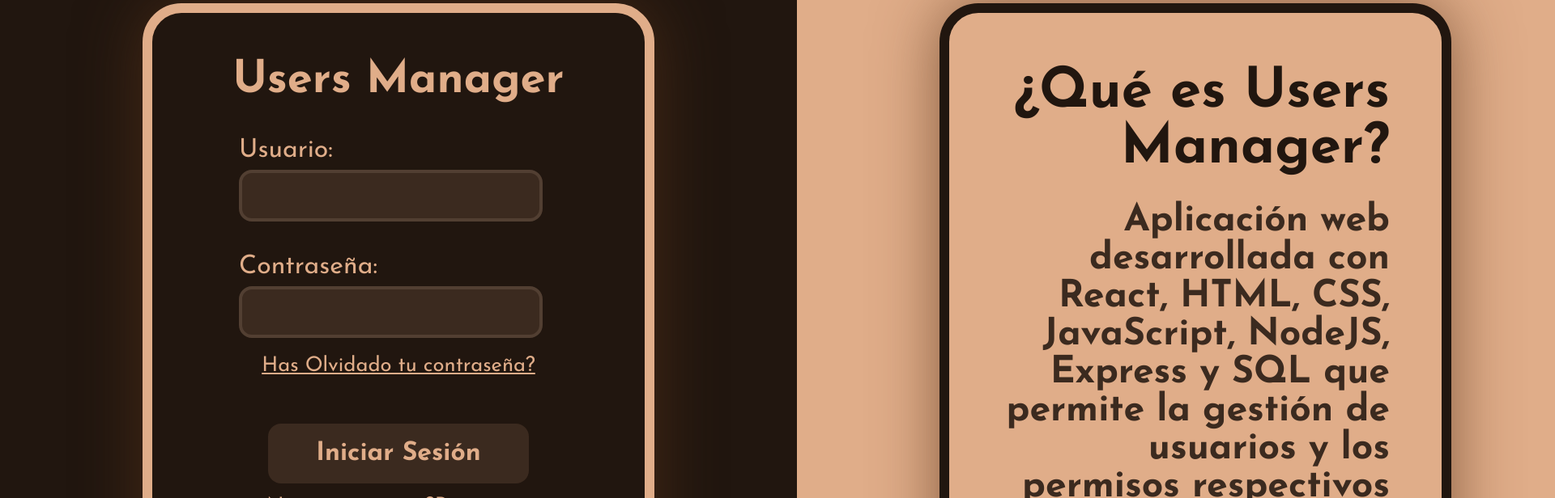
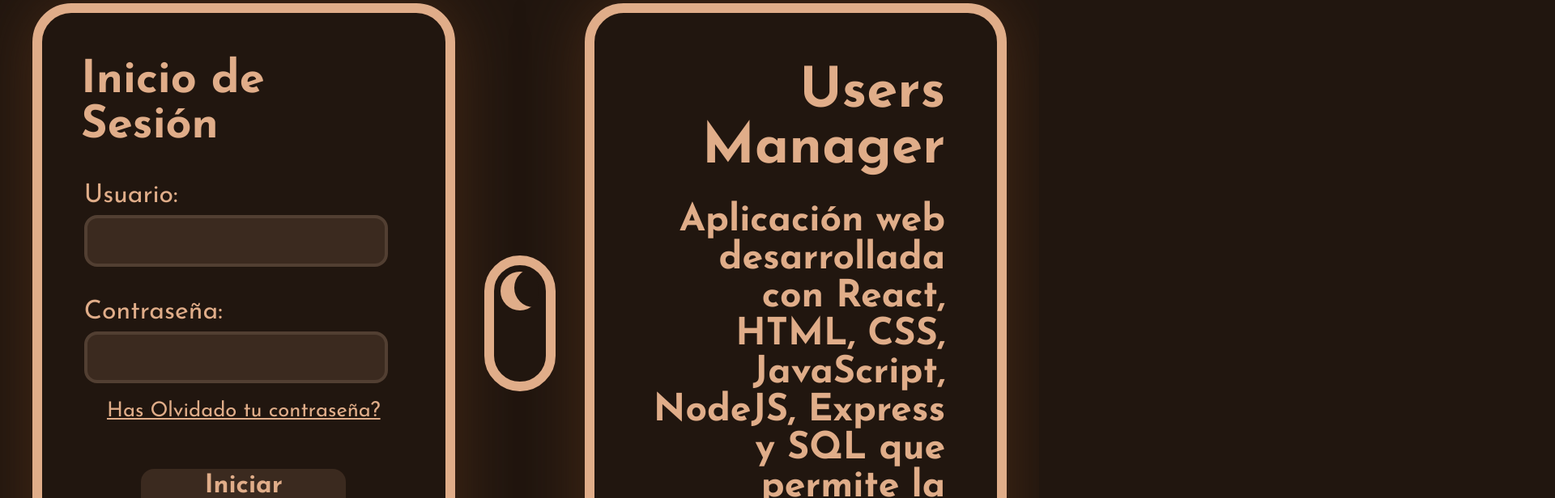
Before and after one commit to carlosegueda/users_manager, a React (Vite) app in the folder frontend/: page / in a window 1280 px wide. Shown: the top 616 px of the page at 81% size, 1920 px wide, since content can reach past the window. Built offline with nearby package versions, Linux system fonts and the light colour scheme.

Commit message:
Switch de temas agregado y funcional

```diff
--- a/frontend/package.json
+++ b/frontend/package.json
@@ -12,7 +12,8 @@
   "dependencies": {
     "react": "^19.1.0",
     "react-dom": "^19.1.0",
-    "react-router-dom": "^7.6.3"
+    "react-router-dom": "^7.6.3",
+    "vite": "^5.0.0"
   },
   "devDependencies": {
     "@eslint/js": "^9.29.0",
--- a/frontend/src/App.jsx
+++ b/frontend/src/App.jsx
@@ -4,6 +4,8 @@ import LoginPage from "./pages/loginPage";
 import RegisterPage from "./pages/registerPage";
 import DashboardPage from "./pages/dashboardPage";
 import NotFound from "./pages/notFound";
+import "./css/theme.css";
+
 
 function App() {
   return (
--- /dev/null
+++ b/frontend/src/components/Theme.jsx
@@ -0,0 +1,25 @@
+import { useState, useEffect } from "react";
+import "../css/theme.css";
+
+export default function Theme() {
+  const [lightMode, setLightMode] = useState(false);
+
+  useEffect(() => {
+    document.body.className = lightMode ? "light-theme" : "dark-theme";
+    console.log("Modo oscuro?", lightMode);
+  }, [lightMode]);
+
+  return (
+    <div className="theme">
+      <label className="switch-label">
+        <input
+          type="checkbox"
+          className="checkbox"
+          checked={lightMode}
+          onChange={() => setLightMode(!lightMode)}
+        />
+        <span className="slider"></span>
+      </label>
+    </div>
+  );
+}
--- a/frontend/src/css/index.css
+++ b/frontend/src/css/index.css
@@ -2,14 +2,12 @@
 #root {
   min-height: 100vh;        /* Que tome toda la altura visible */
   display: flex;
-  flex-direction: column;
-  background-color: #121524; /* Fondo oscuro igual que body */           /* Texto lila claro */
+  flex-direction: column; /* Fondo oscuro igual que body */           /* Texto lila claro */
 }
 
 body {
   margin: 0;
   padding: 0;
-  font-family: 'Josefin Sans', sans-serif;
-  background-color: #121524; /* fondo oscuro */          /* texto lila claro */
+  font-family: 'Josefin Sans', sans-serif; /* fondo oscuro */          /* texto lila claro */
   min-height: 100vh;
 }
--- a/frontend/src/css/login.css
+++ b/frontend/src/css/login.css
@@ -9,7 +9,6 @@ cafe claro2: #523f32
 
 #root {
   min-height: 100vh;
-  background-color: #000000;
   color: #ffffff;
   font-family: "Josefin Sans", sans-serif;
   --cafe: #21160f;
@@ -18,30 +17,51 @@ cafe claro2: #523f32
   --cafe3: #523f32;
 }
 
+body.light-theme {
+  --background-color: #e0ad89;
+  --border-color: #21160f;
+  --font-color: #21160f;
+  --element-color: #21160f;
+  --main2: #b88e70;
+  --main3: #6e523f;
+  --filter: invert(0%);
+}
 
+body.dark-theme {
+  --background-color: #21160f;
+  --border-color: #e0ad89;
+  --font-color: #e0ad89;
+  --element-color: #e0ad89;
+  --main2: #3b2a1f;
+  --main3: #523f32;
+  --filter: invert(100%);
+}
 
 .login {
   display: flex;
   height: 100vh;
-  width: 100%;
+}
+
+.options {
+  width: 6%;
+  padding: 2.5rem;
 }
 
 .login > div {
-  flex: 1; /* ambas columnas ocupan el mismo espacio */
   display: flex;
   justify-content: center;
   align-items: center;
-  padding: 11rem;
   box-sizing: border-box;
+  height: 100%;
 }
 
 .form-login {
-  background-color: #21160f;
   padding: 2.5rem;
+  width: 47%;
 }
 
-.form-login > form >  h1 {
-    color:#e0ad89;
+.form-login > form > h1 {
+  color: var(--font-color);
   font-weight: bolder;
   font-size: 3.5rem;
   margin-bottom: 2.8rem;
@@ -52,12 +72,11 @@ form {
   display: flex;
   flex-direction: column;
   align-items: center;
-  background: #21160f;
   width: 32rem;
   height: 42rem;
   padding: 3rem;
   border-radius: 3rem;
-  border: 0.8rem solid #e0ad89;
+  border: 0.8rem solid var(--border-color);
   box-shadow: 0rem 0rem 5rem rgba(88, 51, 25, 0.671);
 }
 
@@ -69,19 +88,19 @@ form {
 
 .input-group label {
   display: block;
-  color: #e0ad89;
+  color: var(--font-color);
   margin-bottom: 0.6rem;
 }
 
 .input-group input {
   width: 85%;
   border-radius: 1rem;
-  border: 0.3rem solid #523f32;
+  border: 0.3rem solid var(--main3);
   outline: 0;
   font-size: 1.7rem;
-  background-color: #3b2a1f;
+  background-color: var(--main2);
   padding: 0.75rem 1rem;
-  color: #e0ad89;
+  color: var(--font-color);
 }
 
 .passwordinput {
@@ -98,8 +117,8 @@ form {
 }
 
 .input-group input:focus {
-  border-color: #e0ad89;
-  background-color: var(--cafe3);
+  border-color: var(--border-color);
+  background-color: var(--main3);
 }
 
 .forgot {
@@ -108,39 +127,38 @@ form {
   margin-bottom: 2rem;
 }
 
-.forgot > a{
-    color: var(--crema);
+.forgot > a {
+  color: var(--font-color);
 }
 
-.forgot > a:hover{
-    color: var(--cafe3);
+.forgot > a:hover {
+  color: var(--font-color);
   font-weight: bolder;
 }
 
 .registrar {
   text-decoration: none;
-  color: var(--crema);
+  color: var(--font-color);
   font-size: 1.6rem;
   margin-bottom: 2rem;
 }
 
-.registrar > a{
-    color: var(--crema);
+.registrar > a {
+  color: var(--font-color);
 }
 
-.forgot > a:hover{
-    color: var(--cafe3);
+.forgot > a:hover {
+  color: var(--font-color);
   font-weight: bolder;
 }
 
-
 .submit {
   font-family: "Josefin Sans", sans-serif;
-  background: #3b2a1f;
+  background: var(--main2);
   border: none;
   height: 4.6rem;
   border-radius: 1rem;
-  color: var(--crema);
+  color: var(--font-color);
   font-weight: bold;
   font-size: 2rem;
   cursor: pointer;
@@ -154,47 +172,43 @@ form {
   padding: 1.8rem;
 }
 .submit:hover {
-  background: var(--crema);
-  color: var(--cafe)
+  background: var(--element-color);
+  color: var(--background-color);
 }
 
-.giticon{
+.giticon {
   height: 5rem;
-  filter: invert(100%);
+  filter: var(--filter);
   transform: scaleX(1.07);
-
 }
 
-
-
 .info-login {
-  background-color: var(--crema);
   padding: 2.5rem;
+  width: 47%;
 }
 
 .info {
   display: flex;
   flex-direction: column;
   align-items: left;
-  background: var(--crema);
-  text-align:end ;
+  text-align: end;
   width: 32rem;
   height: 42rem;
   padding: 3rem;
   border-radius: 3rem;
-  border: 0.8rem solid var(--cafe);
+  border: 0.8rem solid var(--border-color);
   box-shadow: 0rem 0rem 5rem rgba(88, 51, 25, 0.671);
 }
 
 .info > h1 {
-    color: var(--cafe);
+  color: var(--font-color);
   font-weight: bolder;
   font-size: 4.3rem;
   margin: 1rem;
 }
 
 .info > h2 {
-    color: var(--cafe2);
+  color: var(--font-color);
   font-size: 2.9rem;
   margin: 1rem;
 }
--- /dev/null
+++ b/frontend/src/css/theme.css
@@ -0,0 +1,84 @@
+
+body.light-theme {
+  --background-color: #e0ad89;
+  --border-color: #21160f;
+  --font-color: #21160f;
+  --element-color: #21160f;
+}
+
+body.dark-theme {
+  --background-color: #21160f;
+  --border-color: #e0ad89;
+  --font-color: #e0ad89;
+  --element-color: #e0ad89;
+}
+
+body {
+  background-color: var(--background-color);
+  transition: background-color 0.3s ease;
+}
+
+
+.theme {
+  position: relative;
+  display: flex;
+  padding: 3rem;
+  justify-content: center;
+  align-items: center;
+  /*box-shadow: 0rem 0rem 2rem rgba(88, 51, 25, 0.671);*/
+  width: 100px;
+  height: 3rem;
+}
+
+.switch-label {
+  position: absolute;
+  width: 4rem;
+  height: 100%;
+  background-color: var(--cafe) ;
+  border-radius: 3rem;
+  cursor: pointer;
+  border: 0.75rem solid var(--element-color);
+
+}
+
+.checkbox {
+  position: absolute;
+  display: none;
+}
+
+.slider {
+  position: absolute;
+  width: 100%;
+  height: 100%;
+  border-radius: 2rem;
+  -webkit-transition: 0.3s;
+  transition: 0.3s;
+}
+
+.checkbox:checked ~ .slider {
+  background-color: var(--crema);
+}
+
+.slider::before {
+  content: "";
+  position: absolute;
+  top: 0.5rem;
+  left: 0.5rem;
+  width: 3rem;
+  height: 3rem;
+  border-radius: 50%;
+  -webkit-box-shadow: inset 13px -4px 0px 0px var(--crema);
+  box-shadow: inset 17px -4px 0px 0px var(--crema);
+  background-color: var(--cafe);
+  -webkit-transition: 0.3s;
+  transition: 0.3s;
+}
+
+.checkbox:checked ~ .slider::before {
+  -webkit-transform: translateY(5rem);
+  -ms-transform: translateY(5rem);
+  transform: translateY(5rem);
+  background-color: var(--cafe);
+  -webkit-box-shadow: none;
+  box-shadow: none;
+}
--- a/frontend/src/pages/loginPage.jsx
+++ b/frontend/src/pages/loginPage.jsx
@@ -1,4 +1,6 @@
 import "../css/Login.css";
+import Theme from "../components/Theme";
+import "../css/theme.css";
 
 export default function LoginPage() {
   return (
@@ -6,11 +8,11 @@ export default function LoginPage() {
       <div class="login">
         <div class="form-login">
           <form>
-            <h1>Users Manager</h1>
+            <h1>Inicio de Sesión</h1>
             <div class="input-group">
               <label for="user">Usuario:</label>
               <input
-              class="userinput"
+                class="userinput"
                 id="user"
                 name="user"
                 autocomplete="off"
@@ -36,16 +38,21 @@ export default function LoginPage() {
             <button class="submit" type="submit">
               Iniciar Sesión
             </button>
-            <span class="registrar">No tienes cuenta?
+            <span class="registrar">
+              No tienes cuenta?
               <a href="/register">Regístrate</a>
             </span>
-            <a href="https://github.com/carlosegueda" target="_blank"><img src="/github-logo.png" class="giticon"/></a>
+            <a href="https://github.com/carlosegueda" target="_blank">
+              <img src="/github-logo.png" class="giticon" />
+            </a>
           </form>
         </div>
-
+        <div class="options">
+          <Theme/>
+        </div>
         <div class="info-login">
           <div class="info">
-            <h1>¿Qué es Users Manager?</h1>
+            <h1>Users Manager</h1>
             <h2>
               Aplicación web desarrollada con React, HTML, CSS, JavaScript,
               NodeJS, Express y SQL que permite la gestión de usuarios y los
--- a/frontend/src/pages/registerPage.jsx
+++ b/frontend/src/pages/registerPage.jsx
@@ -1,3 +1,8 @@
+import Theme from "../components/Theme";
+import "../css/theme.css";
+
 export default function RegisterPage() {
-  return <h1>Página de Registro</h1>;
-}
+  return (<>
+
+  <Theme/></>
+)}
```
Lines whose indentation alone changed are shown as unchanged.
